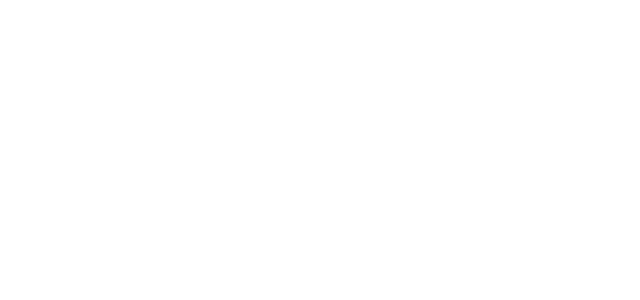
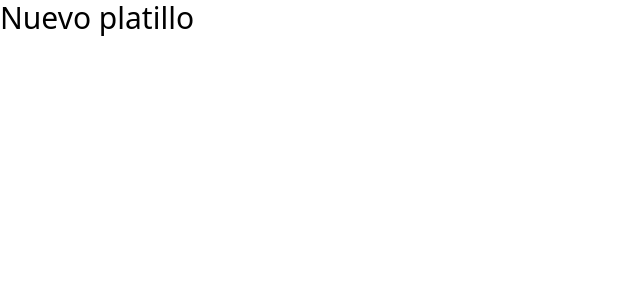
Before and after one commit to victor19pa/restaurantcliente, a React (Create React App) app: page /nuevo-platillo in a window 1280 px wide. Before the commit this address had no page. Shown: the top 300 px of the page, without its empty margins (0-640 px from the left). Built offline with nearby package versions, Linux system fonts and the light colour scheme.

Commit message:
creando rutas  y componentes

```diff
--- a/src/App.js
+++ b/src/App.js
@@ -1,5 +1,7 @@
 import React from 'react';
 import { Route, Routes } from 'react-router';
+import Menu from './components/views/Menu';
+import NuevoPlatillo from './components/views/NuevoPlatillo';
 import Ordenes from './components/views/Ordenes';
 
 
@@ -8,6 +10,8 @@
     <>
       <Routes>
         <Route path='/' element={<Ordenes/>}/>
+        <Route path='/menu' element={<Menu/>}/>
+        <Route path='/nuevo-platillo' element={<NuevoPlatillo/>}/>
       </Routes>
     </>
   );
--- /dev/null
+++ b/src/components/views/Menu.js
@@ -0,0 +1,13 @@
+import React from 'react';
+
+const Menu = () => {
+    return (
+        <>
+            <h1 className='text-3xl font-light mb-4'>
+                Menu
+            </h1>
+        </>
+    );
+}
+
+export default Menu;
--- /dev/null
+++ b/src/components/views/NuevoPlatillo.js
@@ -0,0 +1,13 @@
+import React from 'react';
+
+const NuevoPlatillo = () => {
+    return (
+        <>
+            <h1 className='text-3xl font-light mb-4'>
+                Nuevo platillo
+            </h1>
+        </>
+    );
+}
+
+export default NuevoPlatillo;
```
